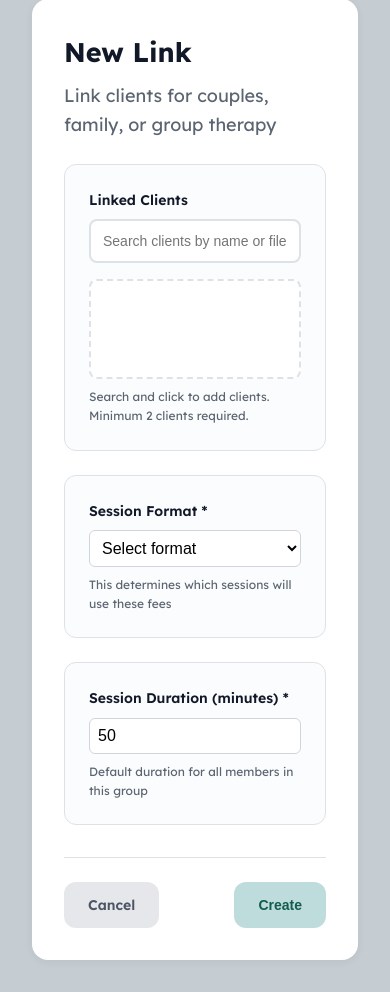
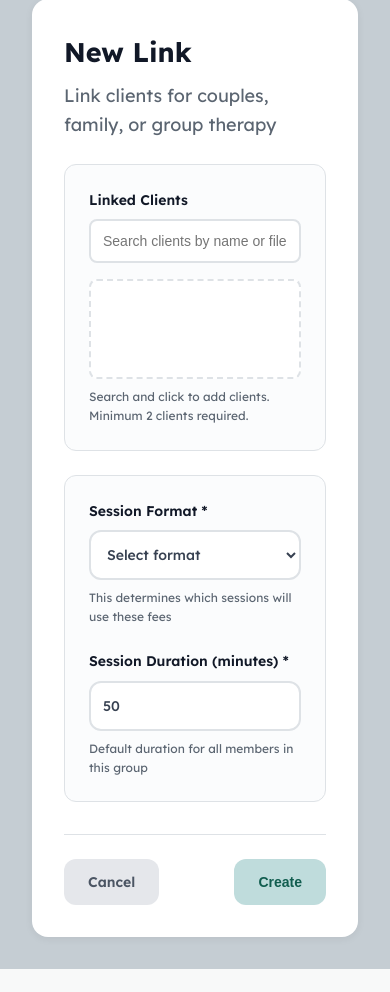
Before and after one commit to rsembera/edgecase, a Flask app: page /links/add in a window 390 px wide. Shown: the part 33-1025 px from the top of the page. After the commit the page ends 1002 px from the top, so only its background shows below. Run offline with Flask 3, Linux system fonts and the light colour scheme; data comes from the database, SQL or seed files in the repository; both versions use the stored data as it was after the commit.

Commit message:
Style Format/Duration dropdowns in link group form
- Combined Session Format and Session Duration into single side-by-side row
- Added .field-group styles matching standard .form-group appearance
- Removed conflicting #format styles
- Added responsive stacking on mobile

```diff
--- a/web/static/css/add_edit_link_group.css
+++ b/web/static/css/add_edit_link_group.css
@@ -366,21 +366,60 @@ input[type="number"] {
     -moz-appearance: textfield;
 }
 
-/* Format selector */
-#format {
+/* Format and Duration side by side */
+.format-duration-row {
+    display: grid;
+    grid-template-columns: 1fr 1fr;
+    gap: 1.5rem;
+}
+
+.field-group {
+    display: flex;
+    flex-direction: column;
+}
+
+.field-group label {
+    display: block;
+    margin-bottom: 0.5rem;
+    font-weight: 600;
+    color: #111827;
+    font-size: 0.875rem;
+}
+
+.field-group select,
+.field-group input[type="number"] {
     width: 100%;
     padding: 0.75rem;
     border: 2px solid #DEE2E6;
-    border-radius: 0.5rem;
+    border-radius: 0.75rem;
     font-size: 0.875rem;
+    font-weight: 500;
+    color: #374151;
     background: white;
-    cursor: pointer;
-    transition: border-color 0.2s;
+    transition: all 0.2s;
+    height: 50px;
+    box-sizing: border-box;
+    font-family: 'Lexend', sans-serif;
 }
 
-#format:focus {
+.field-group select:focus,
+.field-group input[type="number"]:focus {
     outline: none;
-    border-color: #9FCFC0;
+    border-color: #1F8F74;
+    box-shadow: 0 0 0 3px rgba(31,143,116,0.06);
+}
+
+.field-group small {
+    display: block;
+    margin-top: 0.5rem;
+    color: #5B6571;
+    font-size: 0.75rem;
+}
+
+@media (max-width: 600px) {
+    .format-duration-row {
+        grid-template-columns: 1fr;
+    }
 }
 
 /* Responsive adjustments */
--- a/web/static/css/shared.css
+++ b/web/static/css/shared.css
@@ -386,7 +386,7 @@ input[type="number"] {
     cursor: pointer;
 }
 
-* ============================================
+/* ============================================
    CHECKBOX LABELS
    ============================================ */
 .checkbox-label {
--- a/web/templates/add_edit_link_group.html
+++ b/web/templates/add_edit_link_group.html
@@ -41,28 +41,28 @@
             <small style="color: #5B6571;">Search and click to add clients. Minimum 2 clients required.</small>
         </div>
 
-        <!-- Format Selection -->
+        <!-- Format and Duration (side by side) -->
         <div class="form-section">
+            <div class="format-duration-row">
+                <div class="field-group">
                     <label for="format">Session Format *</label>
-            <select id="format" name="format" required
-                    style="padding: 0.5rem; font-size: 1rem; border: 1px solid #D1D5DB; border-radius: 0.375rem; width: 100%;">
+                    <select id="format" name="format" required>
                         <option value="">Select format</option>
                         <option value="couples" {% if group and group.format == 'couples' %}selected{% endif %}>Couples</option>
                         <option value="family" {% if group and group.format == 'family' %}selected{% endif %}>Family</option>
                         <option value="group" {% if group and group.format == 'group' %}selected{% endif %}>Group</option>
                     </select>
-            <small style="color: #5B6571;">This determines which sessions will use these fees</small>
+                    <small>This determines which sessions will use these fees</small>
                 </div>
-
-        <!-- Session Duration -->
-        <div class="form-section">
+                <div class="field-group">
                     <label for="session_duration">Session Duration (minutes) *</label>
                     <input type="number" id="session_duration" name="session_duration"
                         min="5" step="5" required
-                style="padding: 0.5rem; font-size: 1rem; border: 1px solid #D1D5DB; border-radius: 0.375rem; width: 100%;"
                         value="{{ group.session_duration if group and group.session_duration else '50' }}"
                         placeholder="50">
-            <small style="color: #5B6571;">Default duration for all members in this group</small>
+                    <small>Default duration for all members in this group</small>
+                </div>
+            </div>
         </div>
 
         <!-- Member Fee Breakdown -->
```
Also changed, not shown: data/edgecase.db. Lines whose indentation alone changed are shown as unchanged.
